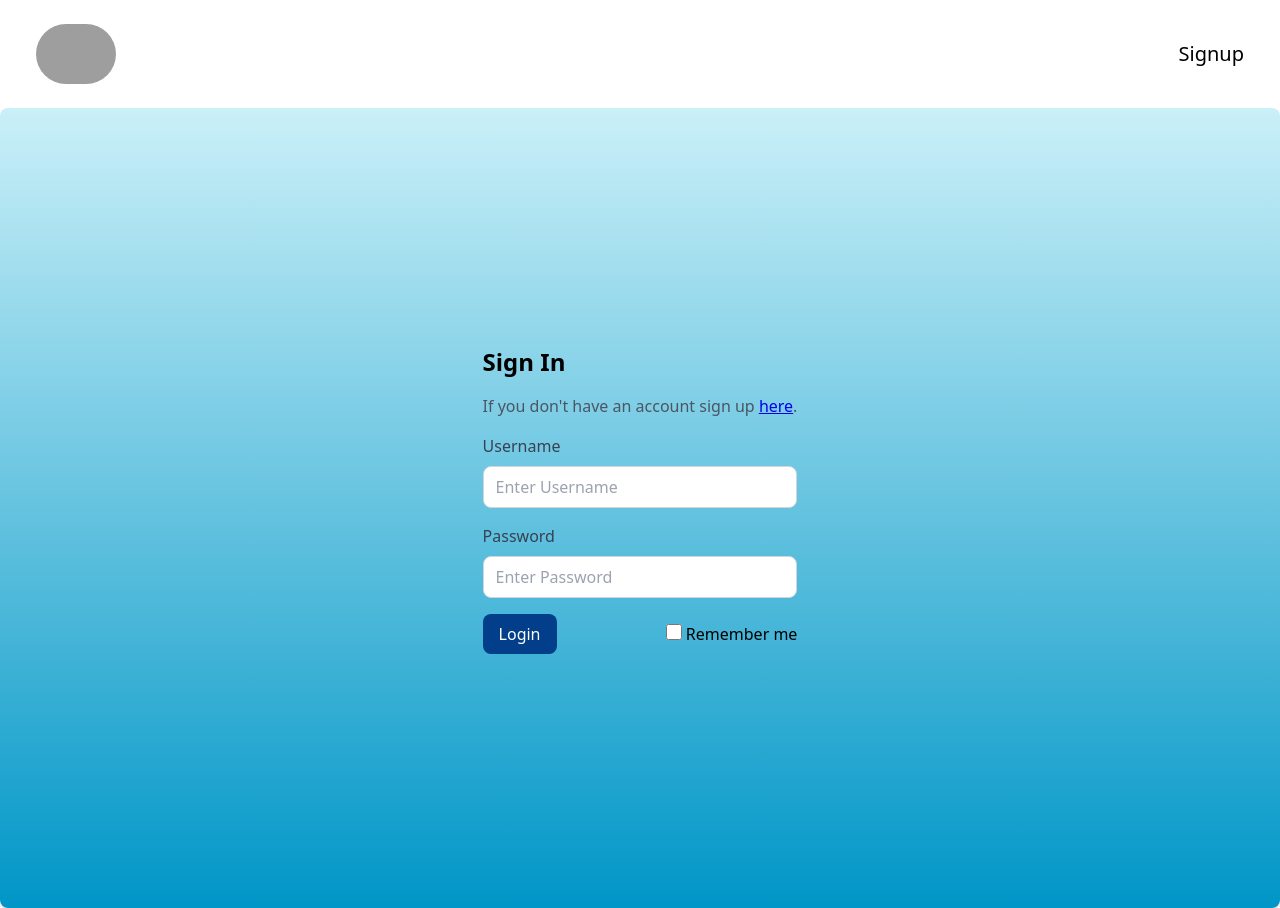
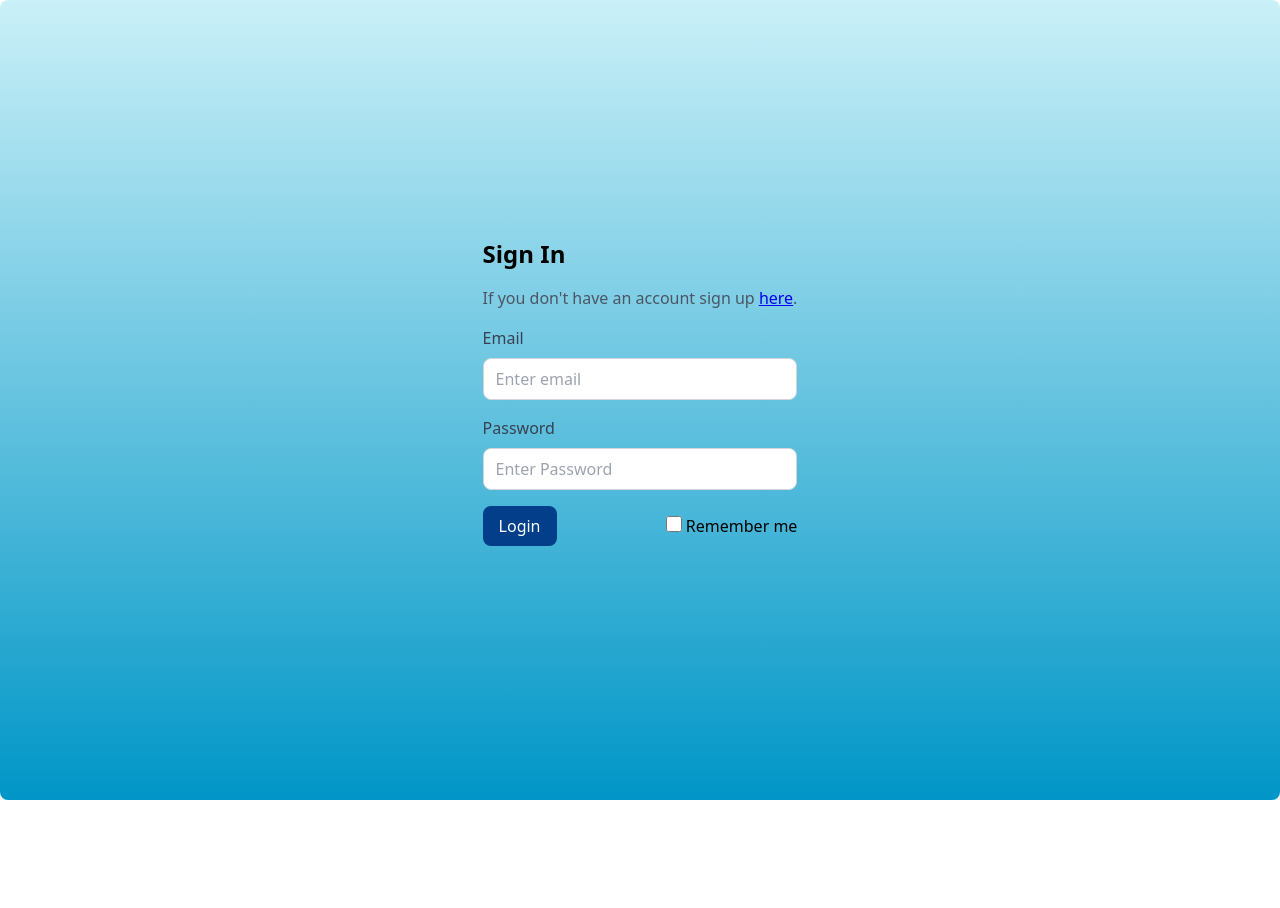
Before and after one commit to tushyagupta81/boosthack2, a React (Vite) app: page /signin in a window 1280 px wide. After the commit the page ends 800 px from the top, so only its background shows below. Built offline with nearby package versions, Linux system fonts and the light colour scheme; grey boxes are pictures that could not be loaded.

Commit message:
Changes to be committed: 	modified:   src/pages/App.jsx 	modified:   src/pages/Dashboard.jsx 	modified:   src/pages/Signin.jsx 	modified:   src/pages/Signup.jsx

```diff
--- a/src/pages/App.jsx
+++ b/src/pages/App.jsx
@@ -1,4 +1,5 @@
 import { Nav, Hero, About, JoinUs, Footer } from "../sections/index.js";
+import React, { useState } from 'react';
 
 function App() {
   return (
@@ -17,6 +18,7 @@ function App() {
         <Footer />
       </section>
     </main>
+
   );
 }
 
--- a/src/pages/Dashboard.jsx
+++ b/src/pages/Dashboard.jsx
@@ -3,10 +3,11 @@ import { Nav } from "../sections/index.js";
 const Dashboard = () => {
   return (
     <>
-      <section>
-        <Nav />
-      </section>
-      <section>Dashboard</section>
+      <div className="flex items-center justify-center min-h-screen bg-gray-100">
+      <div className="bg-white p-8 rounded-lg shadow-md w-full max-w-sm">
+        <h2 className="text-2xl font-bold mb-6 text-center">Welcome to the Dashboard!</h2>
+      </div>
+    </div>
     </>
   );
 };
--- a/src/pages/Signin.jsx
+++ b/src/pages/Signin.jsx
@@ -1,11 +1,28 @@
 import { Nav } from "../sections/index.js";
 import { Link } from "react-router-dom";
+import { useState } from 'react';
+import { useNavigate } from 'react-router-dom';
+const Login = ({ setAuth }) => {
+  const [email, setEmail] = useState('');
+  const [password, setPassword] = useState('');
+  const navigate = useNavigate();}
+
+  const handleSubmit = (e) => {
+    e.preventDefault();
+    // Basic validation and mock authentication
+    if (email === 'user@example.com' && password === 'password') {
+      setAuth(true);
+      navigate('/Dashboard');
+    } else {
+      alert('Invalid credentials');
+    }
+  };
 
 const Signin = () => {
   return (
     <>
-      <Nav page="signin" />
-      <form className="bg-gradient-to-b from-blue-100 to-blue-600 flex items-center justify-center min-h-screen p-6 rounded-lg shadow-md w-full">
+
+      <form className="bg-gradient-to-b from-blue-100 to-blue-600 flex items-center justify-center min-h-screen p-6 rounded-lg shadow-md w-full" onSubmit={handleSubmit}>
         <div>
           <header className="text-2xl font-bold mb-4">Sign In</header>
           <p className="mb-4 text-gray-600">
@@ -16,15 +33,16 @@ const Signin = () => {
             .
           </p>
           <div className="mb-4">
-            <label htmlFor="uname" className="block text-gray-700 mb-2">
-              Username
+            <label htmlFor="email" className="block text-gray-700 mb-2">
+              Email
             </label>
             <input
-              type="text"
-              placeholder="Enter Username"
-              name="uname"
+              type="email"
+              placeholder="Enter email"
               required
               className="w-full px-3 py-2 border border-gray-300 rounded-lg focus:outline-none focus:border-indigo-500"
+
+              onChange={(e) => setEmail(e.target.value)}
             />
           </div>
           <div className="mb-4">
@@ -34,9 +52,10 @@ const Signin = () => {
             <input
               type="password"
               placeholder="Enter Password"
-              name="psw"
-              required
               className="w-full px-3 py-2 border border-gray-300 rounded-lg focus:outline-none focus:border-indigo-500"
+
+              onChange={(e) => setPassword(e.target.value)}
+
             />
           </div>
           <div className="flex items-center justify-between mb-4">
--- a/src/pages/Signup.jsx
+++ b/src/pages/Signup.jsx
@@ -4,7 +4,6 @@ import { Link } from "react-router-dom";
 const Signup = () => {
   return (
     <>
-      <Nav page="signup" />
       <form className="bg-gradient-to-b from-blue-100 to-blue-600 flex items-center justify-center min-h-screen p-6 rounded-lg shadow-md w-full">
         <div>
           <header className="text-2xl font-bold mb-4">Sign Up</header>
```
